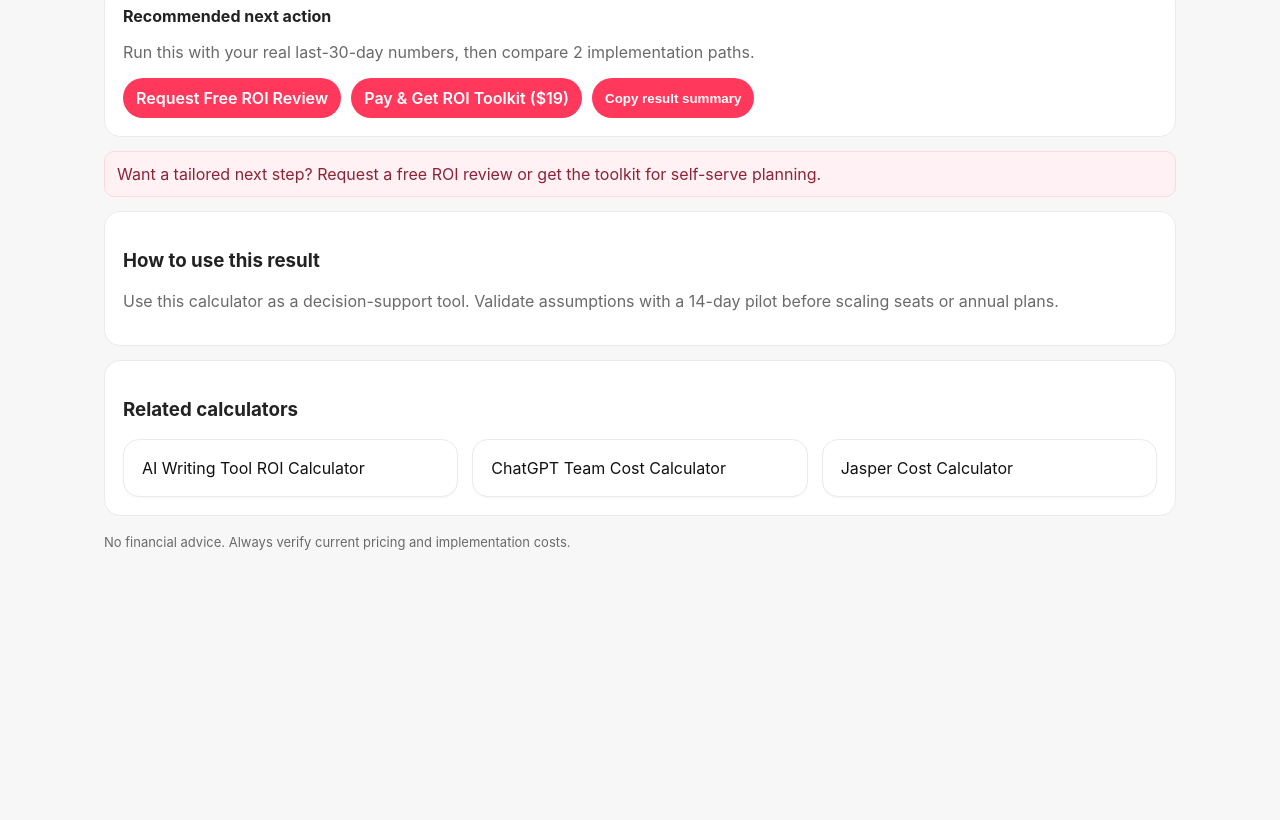
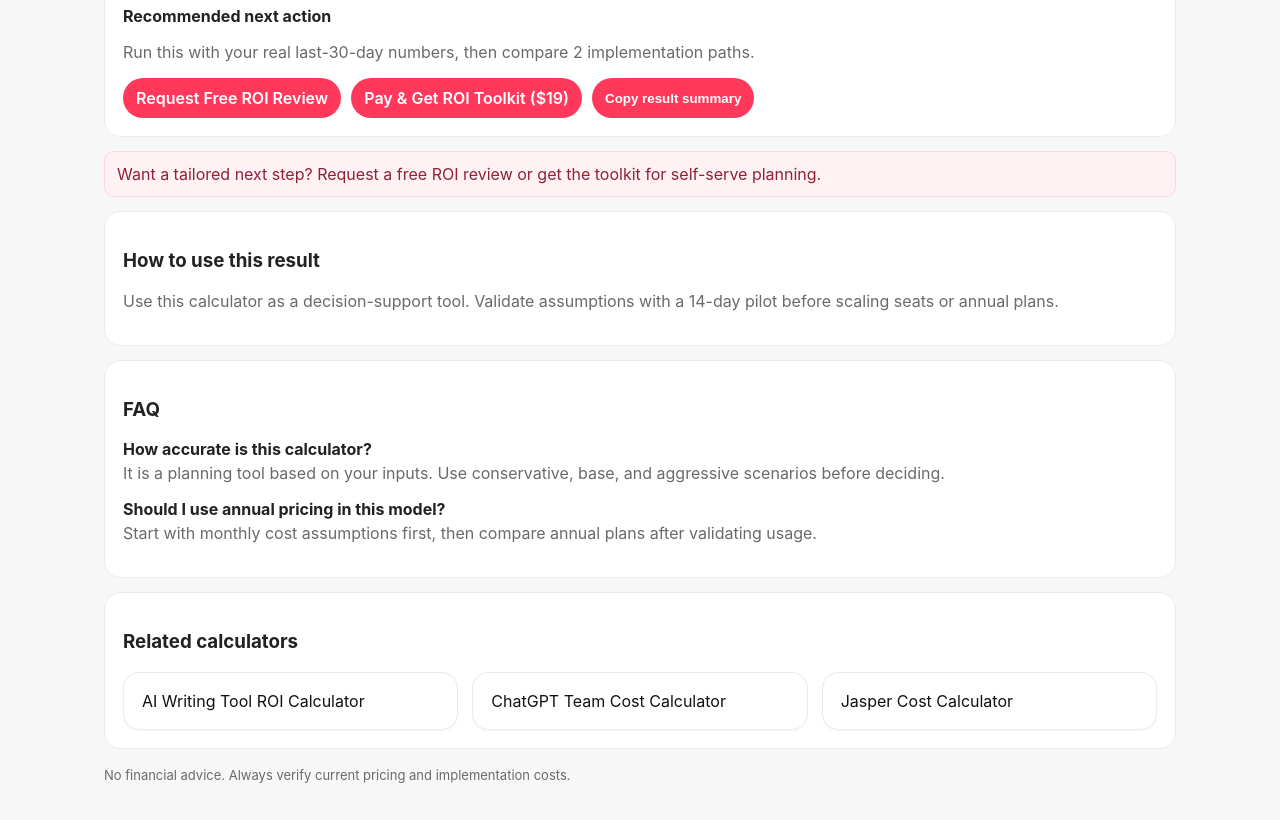
Before and after one commit to ankurvsoni/ai-tool-roi-calculators, a Next.js app: page /calculators/agency-ai-stack-roi-calculator in a window 1280 px wide. Shown: the part 973-1793 px from the top of the page. Before the commit the page ends 1560 px from the top, so only its background shows below. Built offline with nearby package versions, Linux system fonts and the light colour scheme.

Commit message:
Upgrade top calculator content clarity, SEO metadata, FAQs, and toolkit value pack

```diff
--- a/app/calculators/[slug]/page.js
+++ b/app/calculators/[slug]/page.js
@@ -7,15 +7,28 @@ export async function generateStaticParams() {
   return getCalculators().map((c) => ({ slug: c.slug }));
 }
 
+export async function generateMetadata({ params }) {
+  const c = getCalculator(params.slug);
+  if (!c) return {};
+  return {
+    title: c.seoTitle || c.title,
+    description: c.metaDescription || c.description,
+  };
+}
+
 export default async function Page({ params }) {
   const c = getCalculator(params.slug);
   if (!c) return notFound();
-  const related = getCalculators().filter(x => x.slug !== c.slug).slice(0,3);
+  const related = getCalculators().filter((x) => x.slug !== c.slug).slice(0, 3);
 
   return (
     <main className="wrap">
       <Link href="/">← Back to all calculators</Link>
-      <div className="box"><strong>What this calculator helps with</strong><p className="muted" style={{marginTop:8}}>{c.description}</p></div>
+      <div className="box">
+        <strong>What this calculator helps with</strong>
+        <p className="muted" style={{ marginTop: 8 }}>{c.description}</p>
+      </div>
+
       <CalculatorClient title={c.title} defaults={c.defaultInputs} />
 
       <div className="box">
@@ -24,9 +37,21 @@ export default async function Page({ params }) {
       </div>
 
       <div className="box">
+        <h3>FAQ</h3>
+        {(c.faq || []).map((f, i) => (
+          <div key={i} style={{ marginBottom: 10 }}>
+            <strong>{f.q}</strong>
+            <p className="muted" style={{ marginTop: 4 }}>{f.a}</p>
+          </div>
+        ))}
+      </div>
+
+      <div className="box">
         <h3>Related calculators</h3>
         <div className="grid">
-          {related.map(r => <Link key={r.slug} className="card" href={`/calculators/${r.slug}`}>{r.title}</Link>)}
+          {related.map((r) => (
+            <Link key={r.slug} className="card" href={`/calculators/${r.slug}`}>{r.title}</Link>
+          ))}
         </div>
       </div>
 
--- a/content/data/calculators.json
+++ b/content/data/calculators.json
@@ -12,7 +12,19 @@
       "additionalMonthlyCost": 0,
       "savingsPerOutput": 15
     },
-    "description": "Estimate whether an AI writing tool saves more money than it costs for your monthly content workflow."
+    "description": "Estimate whether an AI writing tool saves more money than it costs for your monthly content workflow.",
+    "seoTitle": "AI Writing Tool ROI Calculator",
+    "metaDescription": "Estimate monthly savings and break-even for AI writing tools using your own team data.",
+    "faq": [
+      {
+        "q": "How accurate is this calculator?",
+        "a": "It is a planning tool based on your inputs. Use conservative, base, and aggressive scenarios before deciding."
+      },
+      {
+        "q": "Should I use annual pricing in this model?",
+        "a": "Start with monthly cost assumptions first, then compare annual plans after validating usage."
+      }
+    ]
   },
   {
     "slug": "chatgpt-team-cost-calculator",
@@ -27,7 +39,19 @@
       "additionalMonthlyCost": 0,
       "savingsPerOutput": 15
     },
-    "description": "Calculate total ChatGPT team cost and compare it against expected time savings from faster drafting and research."
+    "description": "Calculate total ChatGPT team cost and compare it against expected time savings from faster drafting and research.",
+    "seoTitle": "ChatGPT Team Cost Calculator",
+    "metaDescription": "Calculate ChatGPT team cost, expected time savings, and practical ROI scenarios.",
+    "faq": [
+      {
+        "q": "How accurate is this calculator?",
+        "a": "It is a planning tool based on your inputs. Use conservative, base, and aggressive scenarios before deciding."
+      },
+      {
+        "q": "Should I use annual pricing in this model?",
+        "a": "Start with monthly cost assumptions first, then compare annual plans after validating usage."
+      }
+    ]
   },
   {
     "slug": "jasper-cost-calculator",
@@ -42,7 +66,19 @@
       "additionalMonthlyCost": 0,
       "savingsPerOutput": 15
     },
-    "description": "Estimate Jasper subscription cost against productivity gains for campaigns, landing pages, and long-form content."
+    "description": "Estimate Jasper subscription cost against productivity gains for campaigns, landing pages, and long-form content.",
+    "seoTitle": "Jasper Cost Calculator",
+    "metaDescription": "Model Jasper cost vs productivity gains and find your break-even point.",
+    "faq": [
+      {
+        "q": "How accurate is this calculator?",
+        "a": "It is a planning tool based on your inputs. Use conservative, base, and aggressive scenarios before deciding."
+      },
+      {
+        "q": "Should I use annual pricing in this model?",
+        "a": "Start with monthly cost assumptions first, then compare annual plans after validating usage."
+      }
+    ]
   },
   {
     "slug": "copy-ai-cost-calculator",
@@ -57,7 +93,19 @@
       "additionalMonthlyCost": 0,
       "savingsPerOutput": 15
     },
-    "description": "Check if Copy.ai delivers positive ROI for your content volume, team size, and writing speed goals."
+    "description": "Check if Copy.ai delivers positive ROI for your content volume, team size, and writing speed goals.",
+    "seoTitle": "Copy.ai Cost Calculator",
+    "metaDescription": "Estimate Copy.ai ROI from team size, hours saved, and monthly tool spend.",
+    "faq": [
+      {
+        "q": "How accurate is this calculator?",
+        "a": "It is a planning tool based on your inputs. Use conservative, base, and aggressive scenarios before deciding."
+      },
+      {
+        "q": "Should I use annual pricing in this model?",
+        "a": "Start with monthly cost assumptions first, then compare annual plans after validating usage."
+      }
+    ]
   },
   {
     "slug": "writesonic-cost-calculator",
@@ -72,7 +120,19 @@
       "additionalMonthlyCost": 0,
       "savingsPerOutput": 15
     },
-    "description": "Model Writesonic cost versus saved hours for blog, SEO, and marketing content workflows."
+    "description": "Model Writesonic cost versus saved hours for blog, SEO, and marketing content workflows.",
+    "seoTitle": "Writesonic Cost Calculator",
+    "metaDescription": "Calculate Writesonic ROI for blog, SEO, and campaign production workflows.",
+    "faq": [
+      {
+        "q": "How accurate is this calculator?",
+        "a": "It is a planning tool based on your inputs. Use conservative, base, and aggressive scenarios before deciding."
+      },
+      {
+        "q": "Should I use annual pricing in this model?",
+        "a": "Start with monthly cost assumptions first, then compare annual plans after validating usage."
+      }
+    ]
   },
   {
     "slug": "rytr-cost-calculator",
@@ -87,7 +147,19 @@
       "additionalMonthlyCost": 0,
       "savingsPerOutput": 15
     },
-    "description": "See if Rytr is a budget-positive choice for solopreneurs and small teams with recurring content needs."
+    "description": "See if Rytr is a budget-positive choice for solopreneurs and small teams with recurring content needs.",
+    "seoTitle": "Rytr Cost Calculator",
+    "metaDescription": "Check whether Rytr is a cost-positive choice for your monthly content output.",
+    "faq": [
+      {
+        "q": "How accurate is this calculator?",
+        "a": "It is a planning tool based on your inputs. Use conservative, base, and aggressive scenarios before deciding."
+      },
+      {
+        "q": "Should I use annual pricing in this model?",
+        "a": "Start with monthly cost assumptions first, then compare annual plans after validating usage."
+      }
+    ]
   },
   {
     "slug": "grammarly-team-roi-calculator",
@@ -102,7 +174,19 @@
       "additionalMonthlyCost": 0,
       "savingsPerOutput": 15
     },
-    "description": "Measure the ROI of Grammarly for editing speed, quality control, and reduced revision cycles."
+    "description": "Measure the ROI of Grammarly for editing speed, quality control, and reduced revision cycles.",
+    "seoTitle": "Grammarly Team ROI Calculator",
+    "metaDescription": "Estimate Grammarly ROI from editing time saved and fewer revision cycles.",
+    "faq": [
+      {
+        "q": "How accurate is this calculator?",
+        "a": "It is a planning tool based on your inputs. Use conservative, base, and aggressive scenarios before deciding."
+      },
+      {
+        "q": "Should I use annual pricing in this model?",
+        "a": "Start with monthly cost assumptions first, then compare annual plans after validating usage."
+      }
+    ]
   },
   {
     "slug": "surfer-seo-roi-calculator",
@@ -117,7 +201,19 @@
       "additionalMonthlyCost": 0,
       "savingsPerOutput": 15
     },
-    "description": "Estimate whether Surfer-driven optimization improves output enough to justify monthly SEO tooling spend."
+    "description": "Estimate whether Surfer-driven optimization improves output enough to justify monthly SEO tooling spend.",
+    "seoTitle": "Surfer SEO ROI Calculator",
+    "metaDescription": "Model Surfer SEO ROI based on optimization speed and output improvements.",
+    "faq": [
+      {
+        "q": "How accurate is this calculator?",
+        "a": "It is a planning tool based on your inputs. Use conservative, base, and aggressive scenarios before deciding."
+      },
+      {
+        "q": "Should I use annual pricing in this model?",
+        "a": "Start with monthly cost assumptions first, then compare annual plans after validating usage."
+      }
+    ]
   },
   {
     "slug": "frase-roi-calculator",
@@ -132,7 +228,19 @@
       "additionalMonthlyCost": 0,
       "savingsPerOutput": 15
     },
-    "description": "Model Frase ROI by comparing research/briefing time saved against subscription cost."
+    "description": "Model Frase ROI by comparing research/briefing time saved against subscription cost.",
+    "seoTitle": "Frase ROI Calculator",
+    "metaDescription": "Estimate Frase ROI from research time savings and content brief efficiency.",
+    "faq": [
+      {
+        "q": "How accurate is this calculator?",
+        "a": "It is a planning tool based on your inputs. Use conservative, base, and aggressive scenarios before deciding."
+      },
+      {
+        "q": "Should I use annual pricing in this model?",
+        "a": "Start with monthly cost assumptions first, then compare annual plans after validating usage."
+      }
+    ]
   },
   {
     "slug": "agency-ai-stack-roi-calculator",
@@ -147,7 +255,19 @@
       "additionalMonthlyCost": 0,
       "savingsPerOutput": 15
     },
-    "description": "Calculate full agency stack ROI across multiple tools, users, and client output requirements."
+    "description": "Calculate full agency stack ROI across multiple tools, users, and client output requirements.",
+    "seoTitle": "Agency AI Stack ROI Calculator",
+    "metaDescription": "Calculate full agency AI stack ROI across tools, seats, and delivery volume.",
+    "faq": [
+      {
+        "q": "How accurate is this calculator?",
+        "a": "It is a planning tool based on your inputs. Use conservative, base, and aggressive scenarios before deciding."
+      },
+      {
+        "q": "Should I use annual pricing in this model?",
+        "a": "Start with monthly cost assumptions first, then compare annual plans after validating usage."
+      }
+    ]
   },
   {
     "slug": "content-team-ai-budget-calculator",
@@ -162,7 +282,19 @@
       "additionalMonthlyCost": 0,
       "savingsPerOutput": 15
     },
-    "description": "Plan a realistic monthly AI budget for a content team and test best/base/worst-case outcomes."
+    "description": "Plan a realistic monthly AI budget for a content team and test best/base/worst-case outcomes.",
+    "seoTitle": "Content Team AI Budget Calculator",
+    "metaDescription": "Plan a realistic monthly AI budget for a content team and test best/base/worst-case outcomes.",
+    "faq": [
+      {
+        "q": "How accurate is this calculator?",
+        "a": "It is a planning tool based on your inputs. Use conservative, base, and aggressive scenarios before deciding."
+      },
+      {
+        "q": "Should I use annual pricing in this model?",
+        "a": "Start with monthly cost assumptions first, then compare annual plans after validating usage."
+      }
+    ]
   },
   {
     "slug": "ai-tool-break-even-calculator",
@@ -177,6 +309,18 @@
       "additionalMonthlyCost": 0,
       "savingsPerOutput": 15
     },
-    "description": "Find how many outputs or saved hours are required each month to break even on a tool purchase."
+    "description": "Find how many outputs or saved hours are required each month to break even on a tool purchase.",
+    "seoTitle": "AI Tool Break-even Calculator",
+    "metaDescription": "Find how many outputs or saved hours are required each month to break even on a tool purchase.",
+    "faq": [
+      {
+        "q": "How accurate is this calculator?",
+        "a": "It is a planning tool based on your inputs. Use conservative, base, and aggressive scenarios before deciding."
+      },
+      {
+        "q": "Should I use annual pricing in this model?",
+        "a": "Start with monthly cost assumptions first, then compare annual plans after validating usage."
+      }
+    ]
   }
 ]
```
